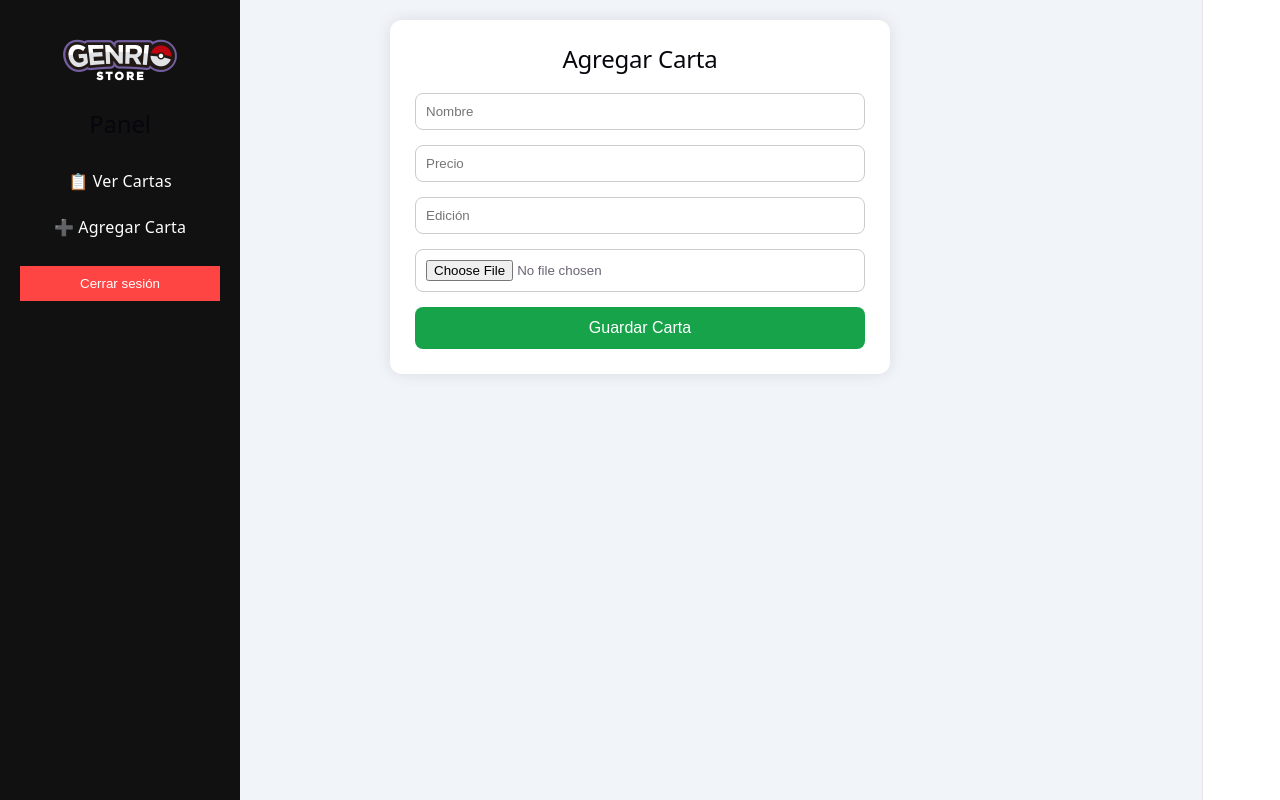
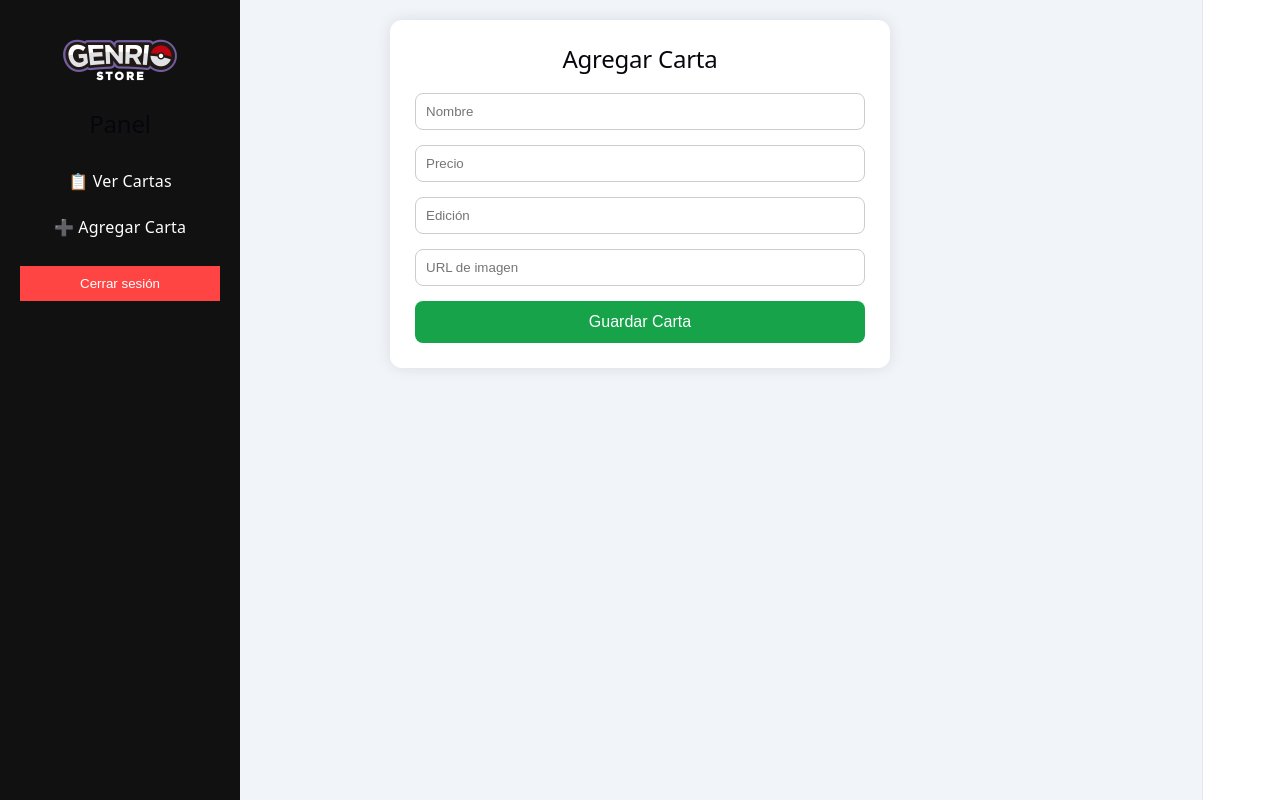
Before and after one commit to IgnacioParada/genrio, a React (Vite) app: page /panel/agregar in a window 1280 px wide. Built offline with nearby package versions, Linux system fonts and the light colour scheme; sample sign-in values are in the browser's storage.

Commit message:
agregar fix

```diff
--- a/src/pages/AgregarCarta.jsx
+++ b/src/pages/AgregarCarta.jsx
@@ -63,7 +63,7 @@ function AgregarCarta({ cartaEditar, setCartaEditar }) {
       nombre,
       precio: Number(precio),
       edicion,
-      imagen: imagen ? imagen.name : "" // ⚠️ solo nombre, no archivo real
+      imagen: imagen
     };
 
     try {
@@ -158,10 +158,14 @@ function AgregarCarta({ cartaEditar, setCartaEditar }) {
       />
 
       <input
-        className="agregar-input"
-        type="file"
-        onChange={manejarImagen}
-      />
+  className="agregar-input"
+  placeholder="URL de imagen"
+  value={imagen || ""}
+  onChange={(e) => {
+    setImagen(e.target.value);
+    setPreview(e.target.value);
+  }}
+/>
 
       <button
         className="btn-guardar"
```
